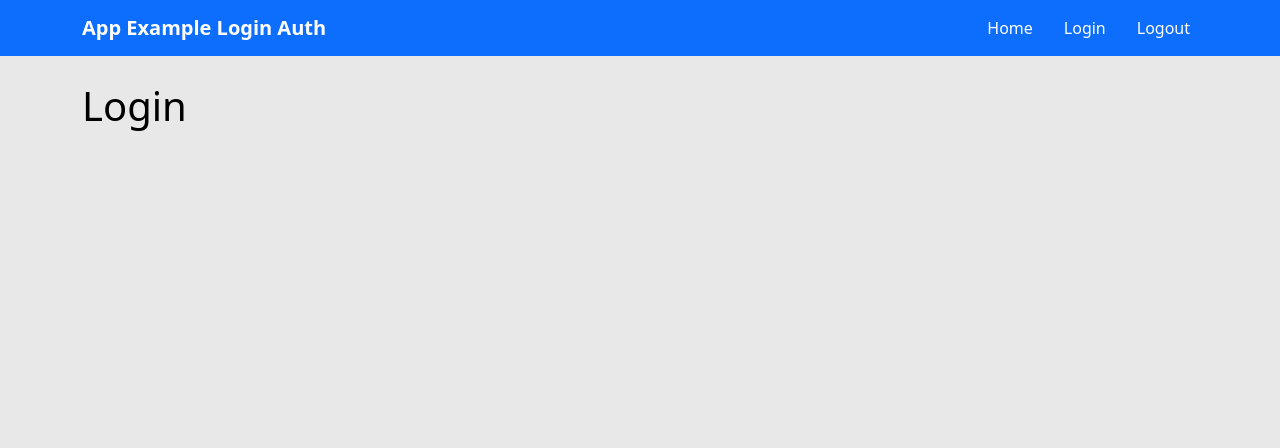
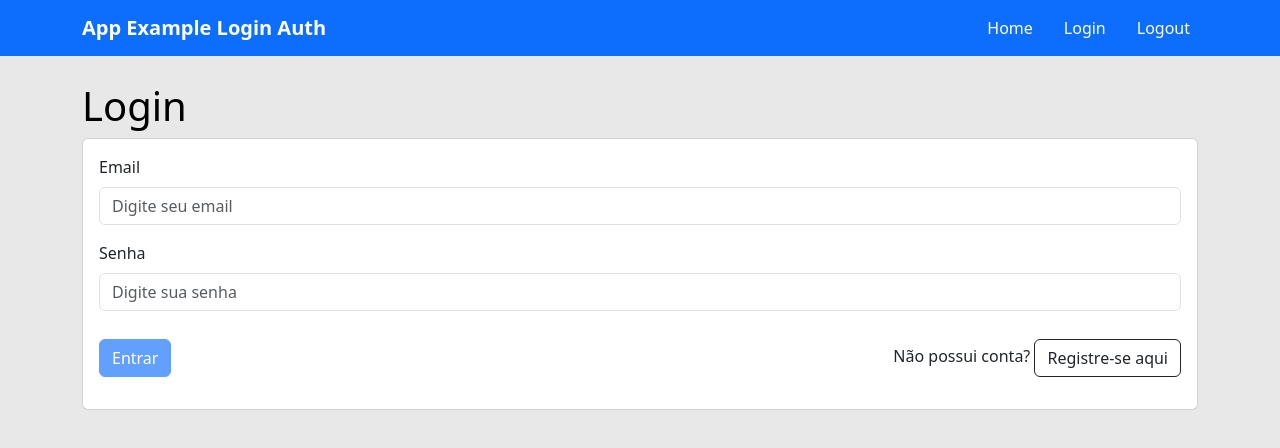
Before and after one commit to cidaluna/login-auth-angular-using-json-server, an Angular app: page /login in a window 1280 px wide. Shown: the top 448 px of the page. Built offline with nearby package versions, Linux system fonts and the light colour scheme.

Commit message:
Add login forms

```diff
--- a/src/app/app.config.ts
+++ b/src/app/app.config.ts
@@ -1,8 +1,13 @@
 import { ApplicationConfig } from '@angular/core';
-import { provideRouter } from '@angular/router';
+import { provideRouter, RouterModule } from '@angular/router';
 
+import { provideHttpClient } from '@angular/common/http';
 import { routes } from './app.routes';
 
 export const appConfig: ApplicationConfig = {
-  providers: [provideRouter(routes)]
+  providers: [
+    provideRouter(routes),
+    provideHttpClient(),
+    RouterModule
+  ]
 };
--- a/src/app/pages/login/login.component.css
+++ b/src/app/pages/login/login.component.css
@@ -0,0 +1,18 @@
+.msg__erro{
+  font-size: 12px;
+  margin-left: 5px;
+  color: red;
+  margin-top: -25px;
+  margin-bottom: 20px;
+}
+
+.msg__erro p{
+  margin-top: 2rem;
+}
+
+.custom-btn{
+  margin-top: 1.8rem;
+  display: flex;
+  align-items: center;
+  justify-content: space-between;
+}
--- a/src/app/pages/login/login.component.html
+++ b/src/app/pages/login/login.component.html
@@ -1,3 +1,34 @@
 <section class="container">
   <h1>Login</h1>
+  <div class="card">
+    <div class="card-body">
+
+      <form [formGroup]="loginForm">
+          <div class="mb-3">
+            <label for="email" class="form-label">Email</label>
+            <input type="email" class="form-control" id="email" aria-describedby="email" placeholder="Digite seu email" formControlName="email" >
+              <div class="msg__erro" *ngIf="loginForm.get('email')?.errors?.['required'] &&
+                  loginForm.get('email')?.touched">
+                  <p>Email obrigatório</p>
+            </div>
+          </div>
+          <div class="mb-3">
+            <label for="password" class="form-label">Senha</label>
+            <input type="password" class="form-control" id="password" aria-describedby="senha" placeholder="Digite sua senha" formControlName="password" >
+              <div class="msg__erro" *ngIf="loginForm.get('password')?.errors?.['required'] &&
+                  loginForm.get('email')?.touched">
+                  <p>Senha obrigatória</p>
+            </div>
+          </div>
+          <div class="mb-3 custom-btn">
+            <button type="submit" class="btn btn-primary" [disabled]="this.loginForm.invalid" (click)="submitLogin()">Entrar</button>
+            <span>Não possui conta?
+              <button class="btn btn-outline-dark" (click)="navigateToRegister()">Registre-se aqui</button>
+            </span>
+          </div>
+        </form>
+
+    </div>
+  </div>
+
 </section>
--- a/src/app/pages/login/login.component.ts
+++ b/src/app/pages/login/login.component.ts
@@ -1,12 +1,57 @@
+import { CommonModule } from '@angular/common';
 import { Component } from '@angular/core';
+import { FormBuilder, FormGroup, FormsModule, ReactiveFormsModule, Validators } from '@angular/forms';
+import { Router } from '@angular/router';
+import { AuthService } from '../../core/services/auth.service';
 
 @Component({
   selector: 'app-login',
   standalone: true,
-  imports: [],
+  imports: [FormsModule, ReactiveFormsModule,CommonModule],
   templateUrl: './login.component.html',
   styleUrl: './login.component.css'
 })
 export class LoginComponent {
+  loginForm!: FormGroup
 
+  constructor(private fb: FormBuilder,
+              private authService: AuthService,
+              private router: Router
+  ){
+    this.loginForm = this.fb.group({
+      email: ['', Validators.required],
+      password: [null, [Validators.required, Validators.minLength(4)]]
+    });
+    console.log("Entrou no comp. login - construtor campos vazios");
+  }
+
+  ngOnInit(): void {
+
+  }
+
+  submitLogin(){
+    event?.preventDefault();
+    const data = this.loginForm.value;
+    if(data.email && data.password){
+      this.authService.login(data.email, data.password).subscribe({
+        next: (value) => {
+          console.log("Entrou no comp. login - método submitLogin", value);
+          this.router.navigate(['/books']);
+        },
+        error: (err) => {
+          console.log("Entrou no comp. login - erro no método submitLogin", err);
+          this.router.navigate(['/login']);
+          this.resetFormLogin();
+        }
+      });
+    }
+  }
+
+  resetFormLogin(){
+    this.loginForm.reset();
+  }
+
+  navigateToRegister(){
+    this.router.navigate(['/register']);
+  }
 }
```
